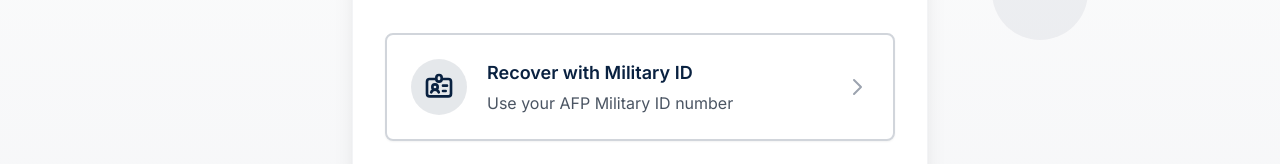
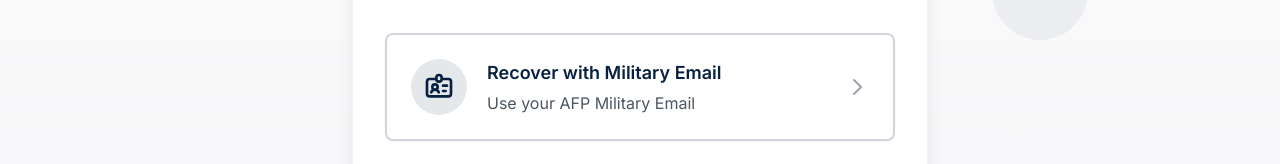
Before and after one commit to MattU27/301st-RRIBN-Management-System, a Next.js app: page /password-recovery in a window 1280 px wide. Shown: the part 442-606 px from the top of the page. Built offline with nearby package versions, Linux system fonts and the light colour scheme.

Commit message:
Moved to new Atlas Cluster0 Database

```diff
--- /dev/null
+++ b/logs/db-cleanup-2025-06-07T10-06-21.131Z.json
@@ -0,0 +1,6 @@
+{
+  "timestamp": "2025-06-07T10:06:21.131Z",
+  "results": {
+    "collections": []
+  }
+}
--- a/src/app/login/page.tsx
+++ b/src/app/login/page.tsx
@@ -51,7 +51,7 @@
     setPendingAccount(false);
     setInactiveAccount(false);
     setIsLoading(true);
-    console.log('Attempting login with:', { email });
+    console.log('Attempting login with:', { email, rememberMe });
 
     try {
       // Check account status first
@@ -87,7 +87,7 @@
 
       // Proceed with login
       console.log('Proceeding with login attempt');
-      await login(email, password);
+      await login(email, password, rememberMe); // Pass rememberMe to login function
       console.log('Login successful, redirecting...');
     } catch (err: any) {
       console.error('Login failed:', err);
--- a/src/app/password-recovery/page.tsx
+++ b/src/app/password-recovery/page.tsx
@@ -222,8 +222,8 @@
                         </svg>
                       </div>
                       <div className="text-left">
-                        <p className="font-semibold text-lg text-[#092140]">Recover with Military ID</p>
-                        <p className="mt-1 text-base text-gray-600">Use your AFP Military ID number</p>
+                        <p className="font-semibold text-lg text-[#092140]">Recover with Military Email</p>
+                        <p className="mt-1 text-base text-gray-600">Use your AFP Military Email</p>
                       </div>
                     </div>
                     <svg xmlns="http://www.w3.org/2000/svg" className="w-6 h-6 text-gray-400" fill="none" viewBox="0 0 24 24" stroke="currentColor">
@@ -265,7 +265,7 @@
 
                           {step === 'serviceId' && (
                 <form className="p-8" onSubmit={handleServiceIdSubmit}>
-                 <h3 className="mb-8 text-xl font-medium text-center text-gray-900">Recover with Military ID</h3>
+                 <h3 className="mb-8 text-xl font-medium text-center text-gray-900">Recover with Military Email</h3>
 
                 {error && (
                   <div className="p-4 mb-8 border-l-4 border-red-500 bg-red-50">
@@ -284,27 +284,27 @@
 
                                   <div className="mb-8">
                    <label htmlFor="service-id" className="block mb-2 text-base font-medium text-gray-700">
-                      Military ID
+                      Military Email
                     </label>
                   <div className="relative">
                     <div className="absolute inset-y-0 left-0 flex items-center pl-4 text-gray-400 pointer-events-none">
                       <svg xmlns="http://www.w3.org/2000/svg" className="w-6 h-6" fill="none" viewBox="0 0 24 24" stroke="currentColor">
-                        <path strokeLinecap="round" strokeLinejoin="round" strokeWidth={2} d="M10 6H5a2 2 0 00-2 2v9a2 2 0 002 2h14a2 2 0 002-2V8a2 2 0 00-2-2h-5m-4 0V5a2 2 0 114 0v1m-4 0a2 2 0 104 0m-5 8a2 2 0 100-4 2 2 0 000 4zm0 0c1.306 0 2.417.835 2.83 2M9 14a3.001 3.001 0 00-2.83 2M15 11h3m-3 4h2" />
+                        <path strokeLinecap="round" strokeLinejoin="round" strokeWidth={2} d="M3 8l7.89 5.26a2 2 0 002.22 0L21 8M5 19h14a2 2 0 002-2V7a2 2 0 00-2-2H5a2 2 0 00-2 2v10a2 2 0 002 2z" />
                       </svg>
                     </div>
                     <input
                       id="service-id"
                       name="serviceId"
-                      type="text"
+                      type="email"
                       value={serviceId}
                       onChange={(e) => setServiceId(e.target.value)}
                       required
                       className="appearance-none relative block w-full pl-12 px-4 py-4 text-base border border-gray-300 placeholder-gray-500 text-gray-900 rounded-lg focus:outline-none focus:ring-[#092140] focus:border-[#092140] focus:z-10"
-                      placeholder="Enter your Military ID"
+                      placeholder="Enter your Military Email"
                     />
                   </div>
                   <p className="mt-2 text-sm text-gray-500">
-                    We'll send a password reset link to the email associated with this Military ID
+                    We'll send a password reset link to the email associated with this Military Email
                   </p>
                 </div>
 
--- a/src/contexts/AuthContext.tsx
+++ b/src/contexts/AuthContext.tsx
@@ -47,7 +47,7 @@
   isAuthenticated: boolean;
   isLoading: boolean;
   mounted: boolean;
-  login: (email: string, password: string) => Promise<void>;
+  login: (email: string, password: string, rememberMe?: boolean) => Promise<void>;
   logout: () => Promise<void>;
   hasPermission: (permission: string) => boolean;
   hasSpecificPermission: (permission: string) => boolean;
@@ -337,7 +337,7 @@
   }, [sessionExpiring, resetSessionTimeout]);
 
   // Login function
-  const login = async (email: string, password: string) => {
+  const login = async (email: string, password: string, rememberMe: boolean = false) => {
     setIsLoading(true);
     try {
       console.log('AuthContext: Sending login request');
@@ -350,9 +350,17 @@
 
         console.log('AuthContext: Login successful, storing token and user data');
 
-        // Save token to both localStorage and cookies for redundancy
+        // Save token based on rememberMe preference
+        const expiryDays = rememberMe ? 30 : 1; // 30 days if remember me is checked, 1 day otherwise
+
+        // Store in localStorage for session persistence
         localStorage.setItem('token', token);
-        Cookies.set('token', token, { expires: 1, secure: process.env.NODE_ENV === 'production' });
+
+        // Set cookie with appropriate expiration
+        Cookies.set('token', token, {
+          expires: expiryDays,
+          secure: process.env.NODE_ENV === 'production'
+        });
 
         // Clear any existing session timeouts before setting user
         if (sessionTimeoutRef.current) {
```
